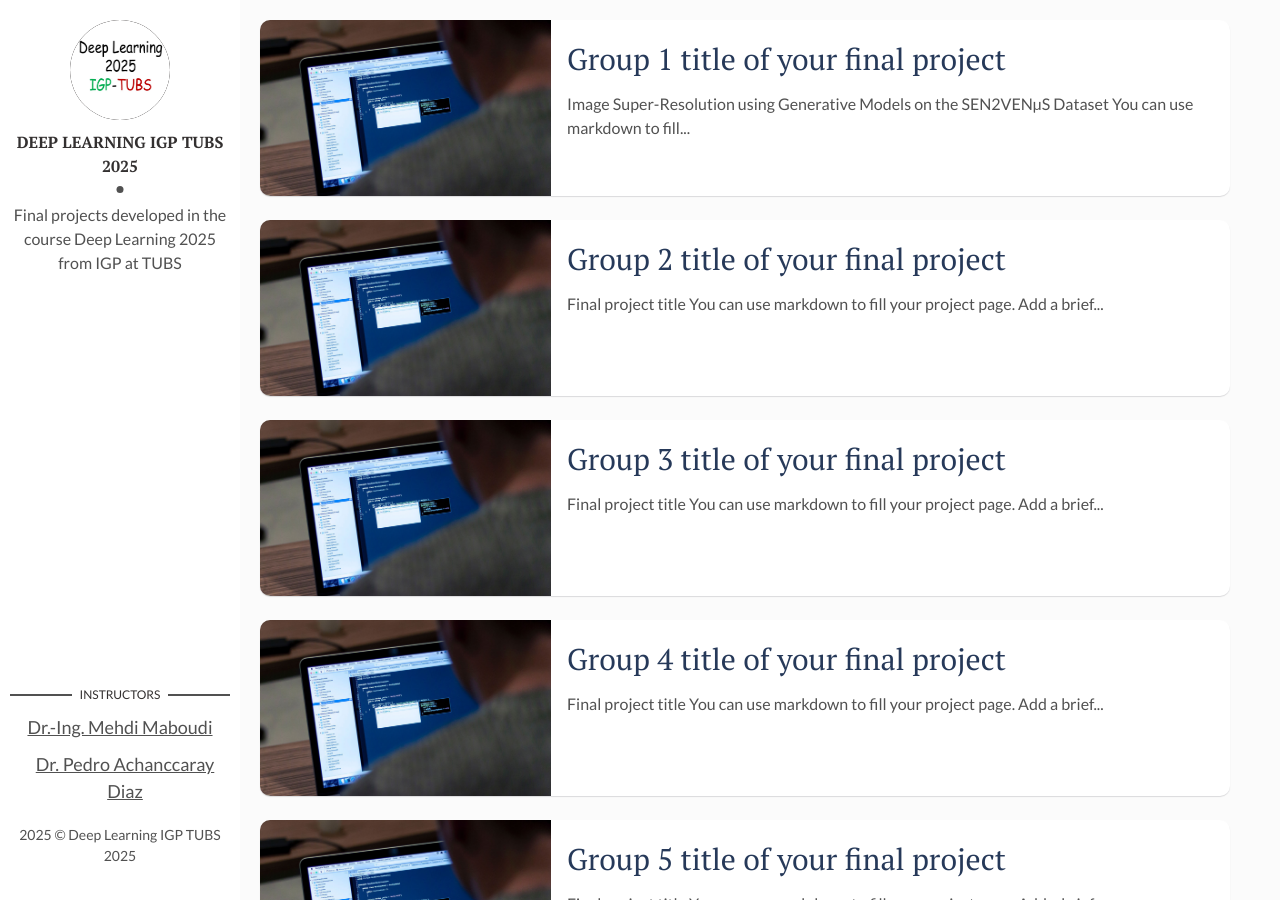
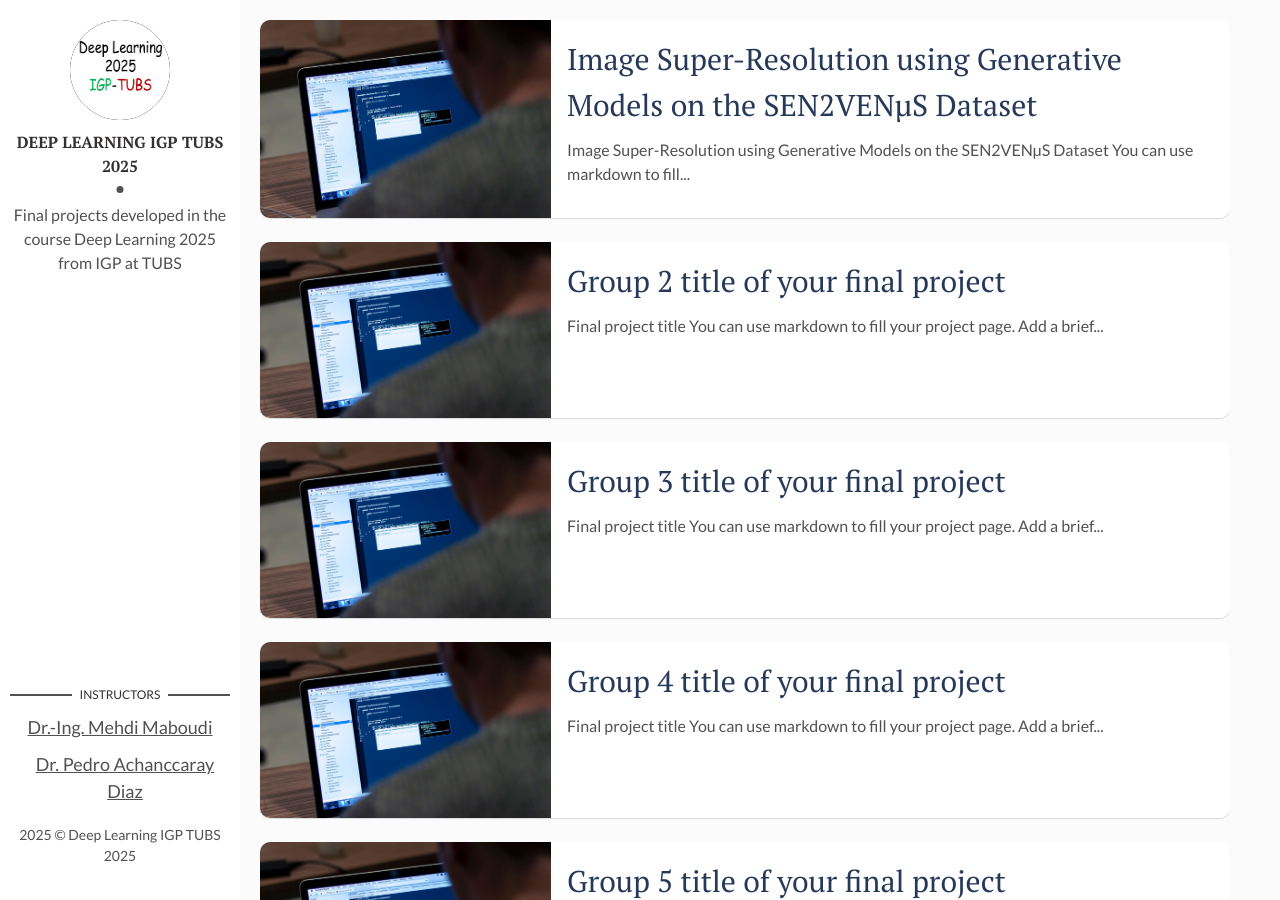
Before and after one commit to Deep-Learning-IGP-TUBS-SoSe2025/Deep-Learning-IGP-TUBS-SoSe2025.github.io, a Jekyll site: the page built from index.html, in a window 1280 px wide and 900 px high. Built offline with Jekyll 4.4.1, drawn with Linux system fonts in a browser that asks for light colours; the list of posts is cut into pages by our own code.

Commit message:
Update title for Group 1 project post

```diff
--- a/_posts/2025-04-18-Group-1.markdown
+++ b/_posts/2025-04-18-Group-1.markdown
@@ -1,6 +1,6 @@
 ---
 layout: post
-title: Group 1 title of your final project
+title: Image Super-Resolution using Generative Models on the SEN2VENµS Dataset
 date: 2025-04-18 13:32:20 +0300
 description: Project description # Add post description (optional)
 img: how-to-start.jpg # Add image post (optional), put your image in assets/img/
```
